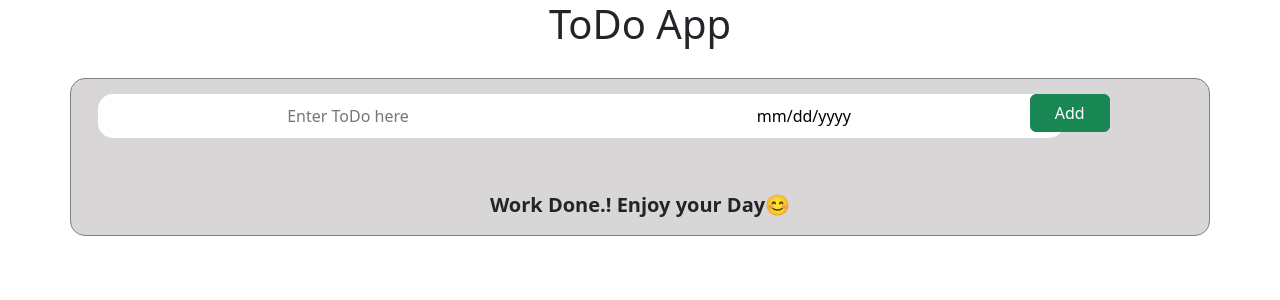
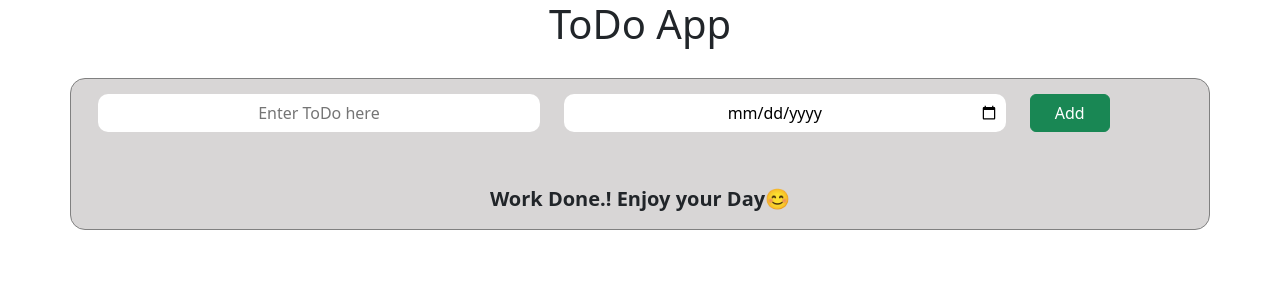
Before and after one commit to dnyaneshwarwagh0072/todo-app-finale-version, a React (Vite) app: page / in a window 1280 px wide. Shown: the top 300 px of the page. Built offline with nearby package versions, Linux system fonts and the light colour scheme.

Commit message:
Update App.css

```diff
--- a/src/App.css
+++ b/src/App.css
@@ -21,7 +21,8 @@ body {
 
 .kg-btn {
     width: 80px;
-    margin: 0%;
+    /* margin-top: 5%; */
+
 }
 
 .items-container {
@@ -37,9 +38,12 @@ body {
     margin-top: 30px;
 }
 .input-css{
-    width:500px;
-    padding: 10px;
-    border-radius: 15px;
+    /* width:300px; */
+    /* max-width: 100%; */
+    /* background-color: yellow; */
+    padding: 7px;
+    border-radius: 10px;
     border: none;
+    width: 100%;
     text-align: center;
 }
```
